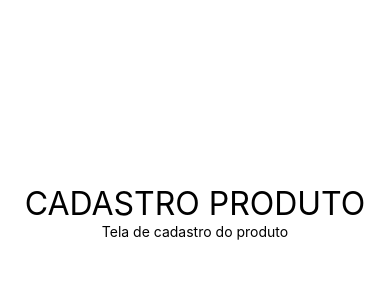
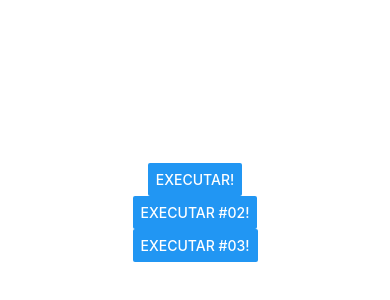
Before and after one commit to leticia-rodrigues2/Reac-native-udemy, a React Native app in the folder exercicios/: screen / in a window 390 px wide. Shown: the part 210-510 px from the top of the page. Built offline with nearby package versions, Linux system fonts and the light colour scheme.

Commit message:
Usando Botão aula 28

```diff
--- /dev/null
+++ b/exercicios/Botao.js
@@ -0,0 +1,29 @@
+import React from "react";
+import { Button } from "react-native";
+
+export default props => {
+const executar = () => {
+    console.warn('Click #01 funcionando !!')
+  }
+
+  return (
+    <>
+    <Button
+      title ="Executar!"
+      onPress={executar}
+    />
+    <Button
+        title="Executar #02!"
+        onPress={function(){
+          console.warn('Click #02 funcionando !!')
+        }}
+    />
+
+<Button
+        title="Executar #03!"
+        onPress={()=>console.warn('Click #03 funcionando !!')}
+
+    />
+    </>
+  )
+}
--- a/exercicios/src/App.js
+++ b/exercicios/src/App.js
@@ -1,7 +1,8 @@
 import { PATTERNLIKE_TYPES, whileStatement } from "@babel/types"
 import React from "react"
 import {View,StyleSheet} from 'react-native'
-import Titulo from "./components/Titulo"
+import Botao from "../Botao"
+//import Titulo from "./components/Titulo"
 //import Ale from './components/Aleatorio'
 //import MinMax from './components/MinMax'
 // import CompPadrao, { Comp1, Comp2 } from './components/Multi'
@@ -10,12 +11,13 @@ import Titulo from "./components/Titulo"
 export default () =>
 (
   <View style = {style.App}>
-  <Titulo principal = "CADASTRO PRODUTO"
+    <Botao/>
+  {/* <Titulo principal = "CADASTRO PRODUTO"
       segundario="Tela de cadastro do produto"/>
-    {/* <Ale min ={7} max={50}/> */}
-    {/* <MinMax max={20}  min ={3}/>
-    <MinMax  min ={13} max={30} /> */}
-    {/* <CompPadrao />
+    <Ale min ={7} max={50}/>
+     <MinMax max={20}  min ={3}/>
+    <MinMax  min ={13} max={30}
+    <CompPadrao />
     <Comp1 />
     <Comp2 />
     <Primeiro /> */}
```
